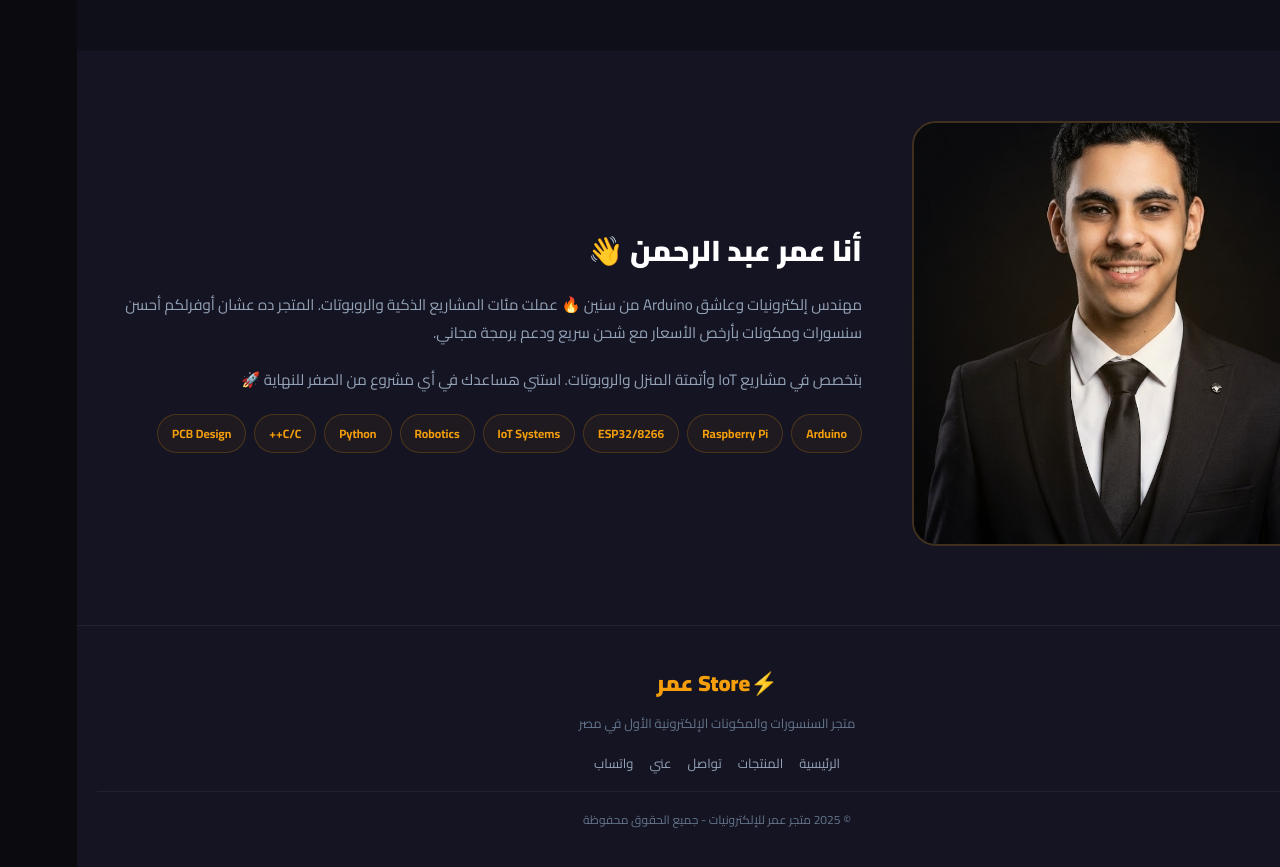
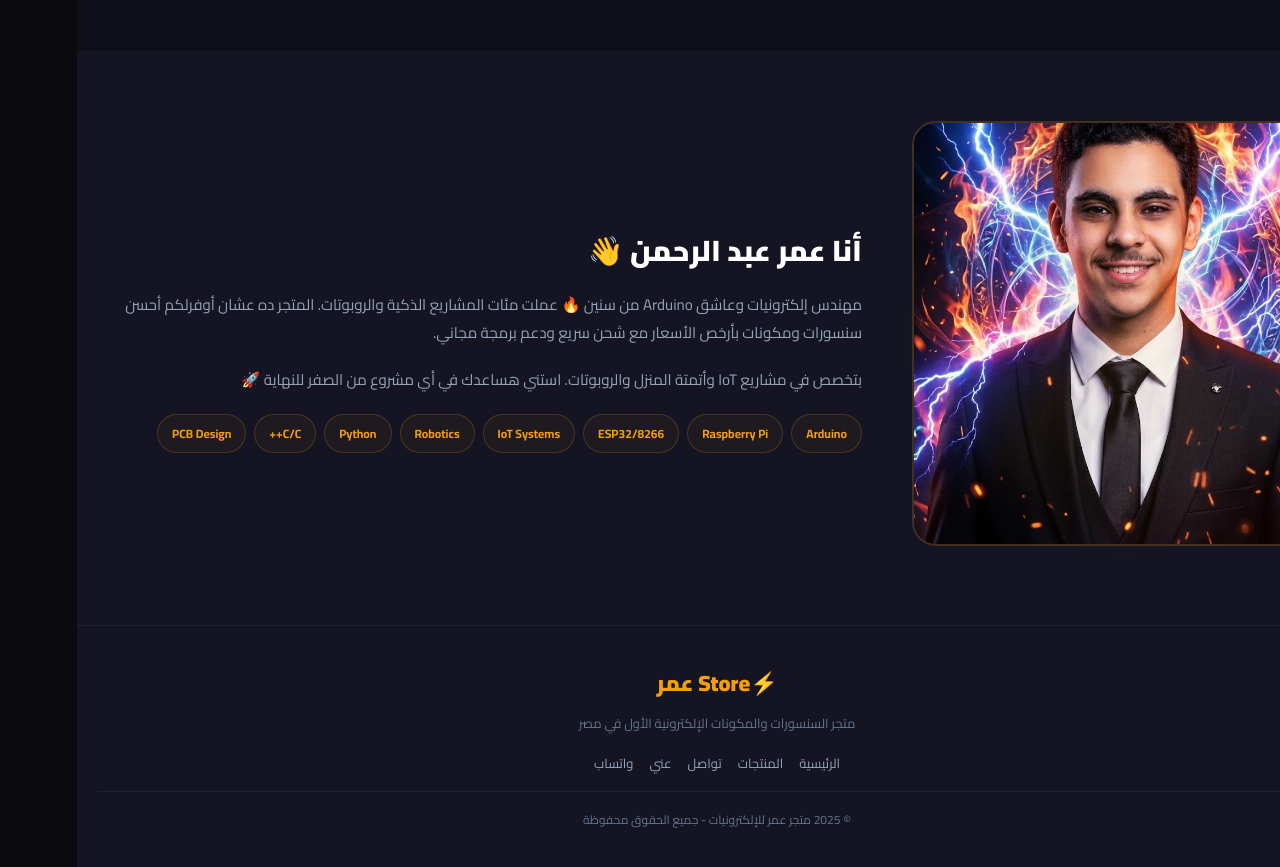
Before and after one commit to oabdelrahman851-arch/Omar_Shope, a plain HTML site: page index.html in a window 1280 px wide. Shown: the part 6780-7647 px from the top of the page. Drawn offline with Linux system fonts and the light colour scheme.

```diff
--- a/index.html
+++ b/index.html
@@ -734,7 +734,7 @@
     <div class="about-grid">
       <div class="about-img-wrap">
         <div class="about-glow"></div>
-        <img class="about-img" src="9b589ac6-4dc1-456f-a5cd-6a69f1abf621.jpg" onerror="this.style.background='linear-gradient(135deg,#1a1a2e,#f59e0b33)';this.removeAttribute('src')" alt="عمر">
+        <img class="about-img" src="99f31afa-58ca-4341-ad91-7322d1464490.jpg" onerror="this.style.background='linear-gradient(135deg,#1a1a2e,#f59e0b33)';this.removeAttribute('src')" alt="عمر">
       </div>
       <div class="about-text">
         <h3>أنا عمر عبد الرحمن 👋</h3>
```
